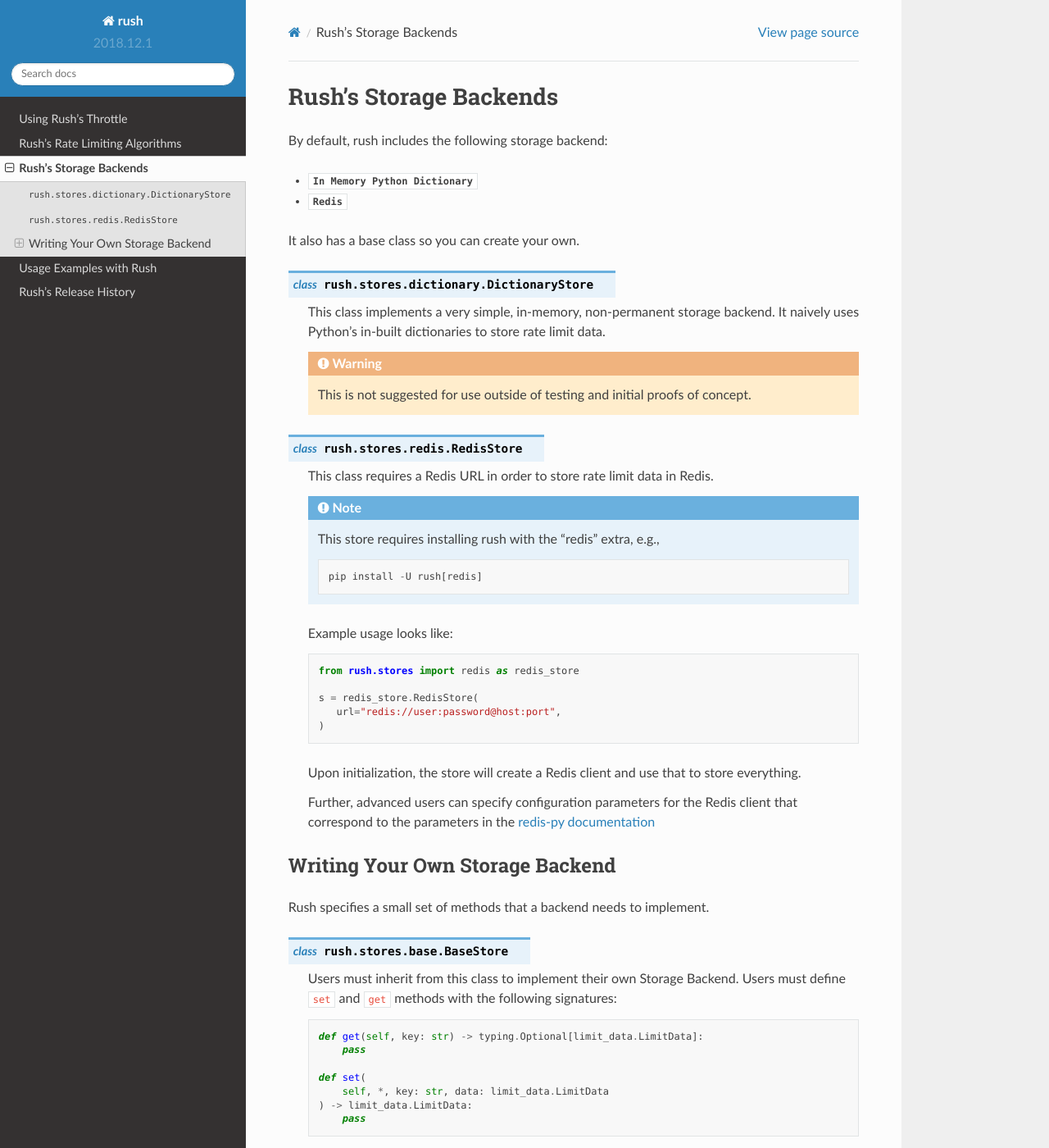
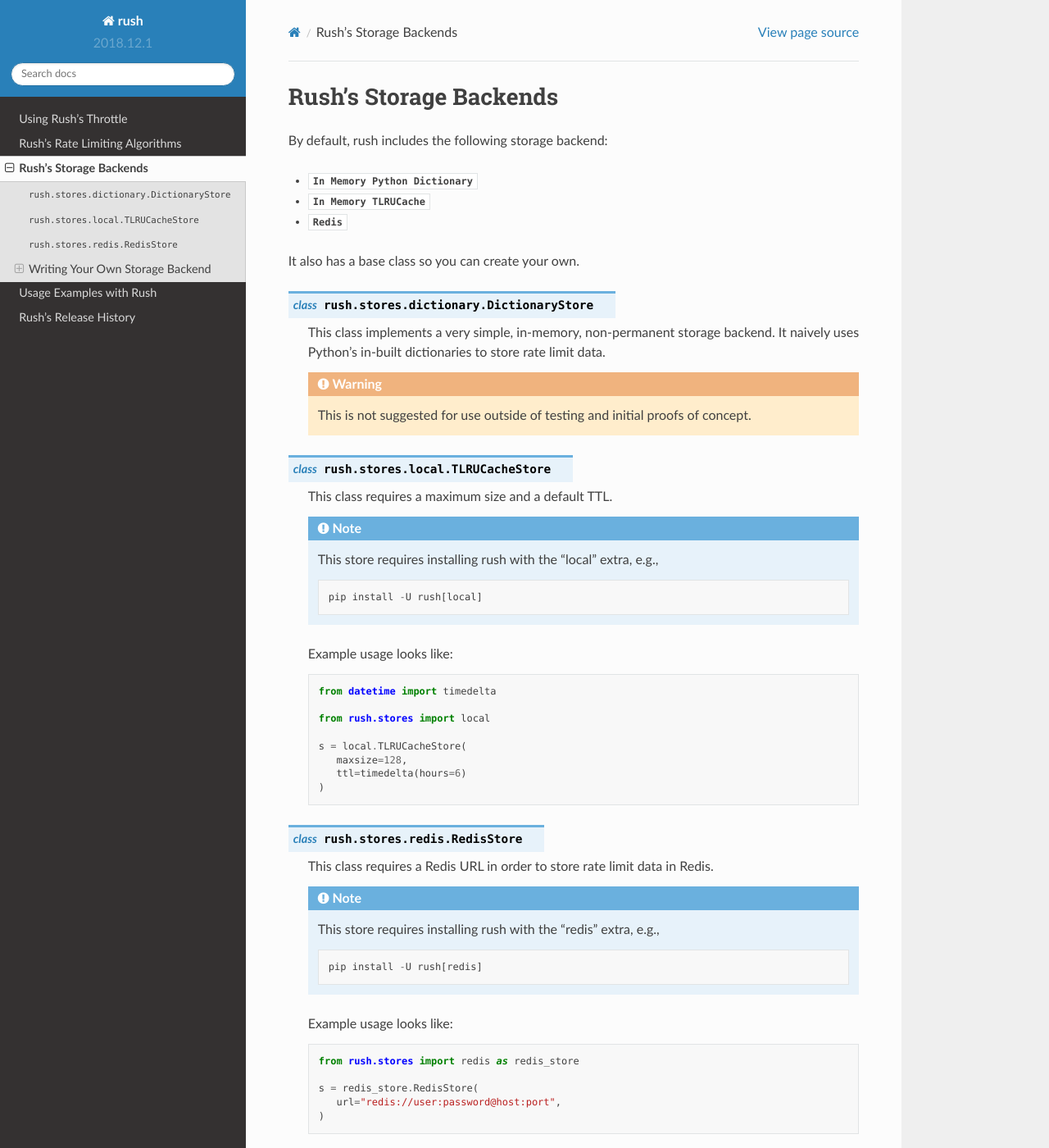
Before and after one commit to sigmavirus24/rush, a Sphinx documentation site: the page built from doc/source/storage.rst, in a window 1280 px wide and 1400 px high. Shown: the whole window at 82% size. Built offline with Sphinx 7.4.7 and the Read the Docs theme 2.0.0, drawn with Linux system fonts in a browser that asks for light colours.

Commit message:
Add TLRUCache to documentation
Just adds basic documentation similar to the RedisStore docs.

```diff
--- a/doc/source/storage.rst
+++ b/doc/source/storage.rst
@@ -8,6 +8,8 @@
 
 - :class:`In Memory Python Dictionary
   <rush.stores.dictionary.DictionaryStore>`
+
+- :class:`In Memory TLRUCache <rush.stores.local.TLRUCacheStore>`
 
 - :class:`Redis <rush.stores.redis.RedisStore>`
 
@@ -23,6 +25,32 @@
 
       This is not suggested for use outside of testing and initial proofs of
       concept.
+
+
+.. class:: rush.stores.local.TLRUCacheStore
+
+   This class requires a maximum size and a default TTL.
+
+   .. note::
+
+      This store requires installing rush with the "local" extra, e.g.,
+
+      .. code::
+
+         pip install -U rush[local]
+
+   Example usage looks like:
+
+   .. code-block:: python
+
+      from datetime import timedelta
+
+      from rush.stores import local
+
+      s = local.TLRUCacheStore(
+         maxsize=128,
+         ttl=timedelta(hours=6)
+      )
 
 
 .. class:: rush.stores.redis.RedisStore
```
